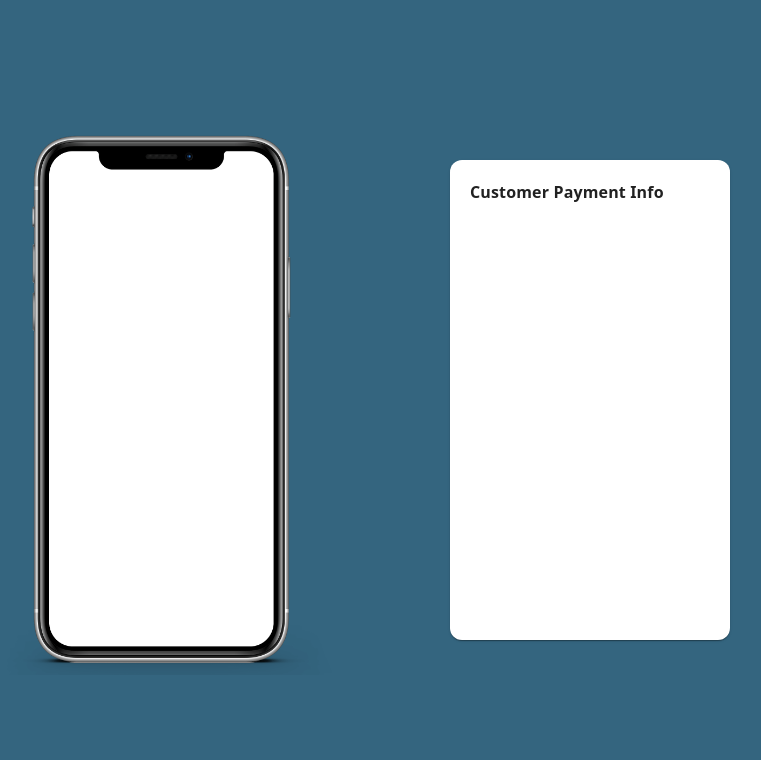
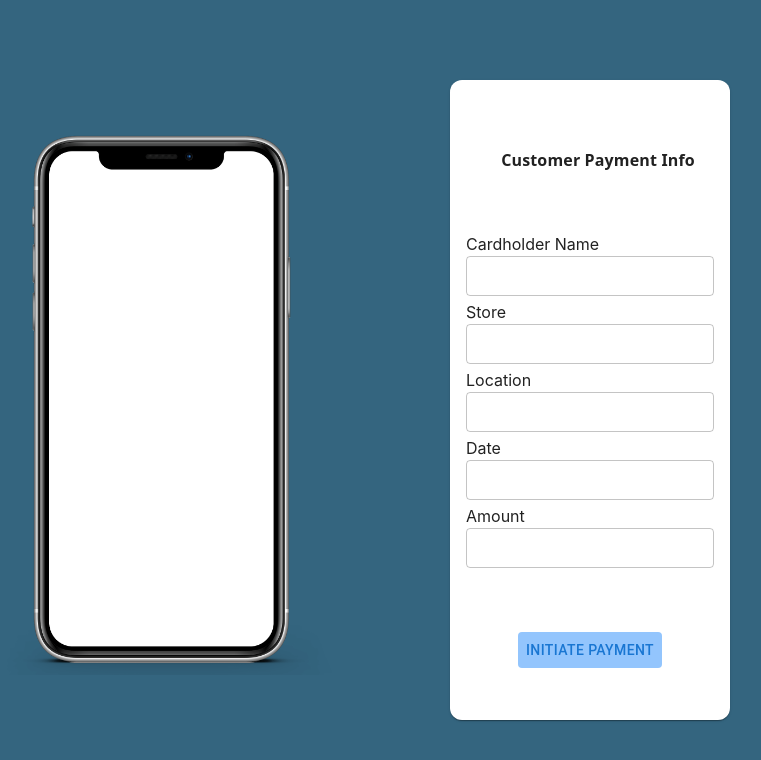
Before and after one commit to anthonycruzmacedo/SYFRockstars, a React (Create React App) app in the folder verpay/: page / in a window 1280 px wide. Shown: the top 760 px of the page, without its empty margins (283-1044 px from the left). Built offline with nearby package versions, Linux system fonts and the light colour scheme.

Commit message:
initialize Customer Payment menu for demo

```diff
--- a/verpay/src/App.js
+++ b/verpay/src/App.js
@@ -8,9 +8,16 @@ import {
   Card,
   CardContent,
   Typography,
+  InputLabel,
+  MenuItem,
+  FormControl,
+  Button,
 } from "@mui/material";
 
 function App() {
+  const names = ["Harsh", "Grant", "Madison", "Shubham", "Anthony"];
+  const fieldTitle = ["Cardholder Name", "Store", "Location", "Date", "Amount"];
+
   return (
     <div className="h-screen w-screen bg-[#34657F] flex flex-row">
       {/* iPhone content div */}
@@ -27,14 +34,39 @@ function App() {
         <div className="bg-white h-[525px] w-[250px] rounded-[15%] z-0"></div>
       </div>
 
-      <div className="w-[350px] flex justify-center items-center ml-[10%]">
-        <Card className="h-3/5 w-4/5 shadow-black shadow-xl p-5 !rounded-xl">
+      <div className="w-[350px] flex flex-col items-center justify-center ml-[10%]">
+        <Card className="h-4/5 w-4/5 shadow-black shadow-xl !rounded-xl flex flex-col items-center justify-evenly">
+          {/* Control Title */}
           <Typography>
-            <h1 className="font-bold font-sans">Customer Payment Info</h1>
+            <h1 className="pl-4 pt-4 pb-0 mb-0 font-bold font-sans">
+              Customer Payment Info
+            </h1>
           </Typography>
-          <List>
-            <ListItem></ListItem>
+
+          <List className="">
+            {/* <p className="pl-4">Cardholder Name</p>
+            <ListItem>
+              <FormControl className="w-full">
+                <InputLabel className="bg-white">Cardholder Name</InputLabel>
+                <Select className="!py-0 !my-0 h-[36px]" props={names}>
+                  {names.map((x) => (
+                    <MenuItem value={x}>{x}</MenuItem>
+                  ))}
+                </Select>
+              </FormControl>
+            </ListItem> */}
+            {fieldTitle.map((title) => (
+              <div className="mb-8 h-[36px]">
+                <p className="pl-4">{title}</p>
+                <ListItem className="w-full !py-0">
+                  <TextField size="small" className="w-full !py-0 h-[12px]" />
+                </ListItem>
+              </div>
+            ))}
           </List>
+          <Button className=" !bg-blue-300 border-sm pb-4">
+            Initiate Payment
+          </Button>
         </Card>
       </div>
     </div>
```
